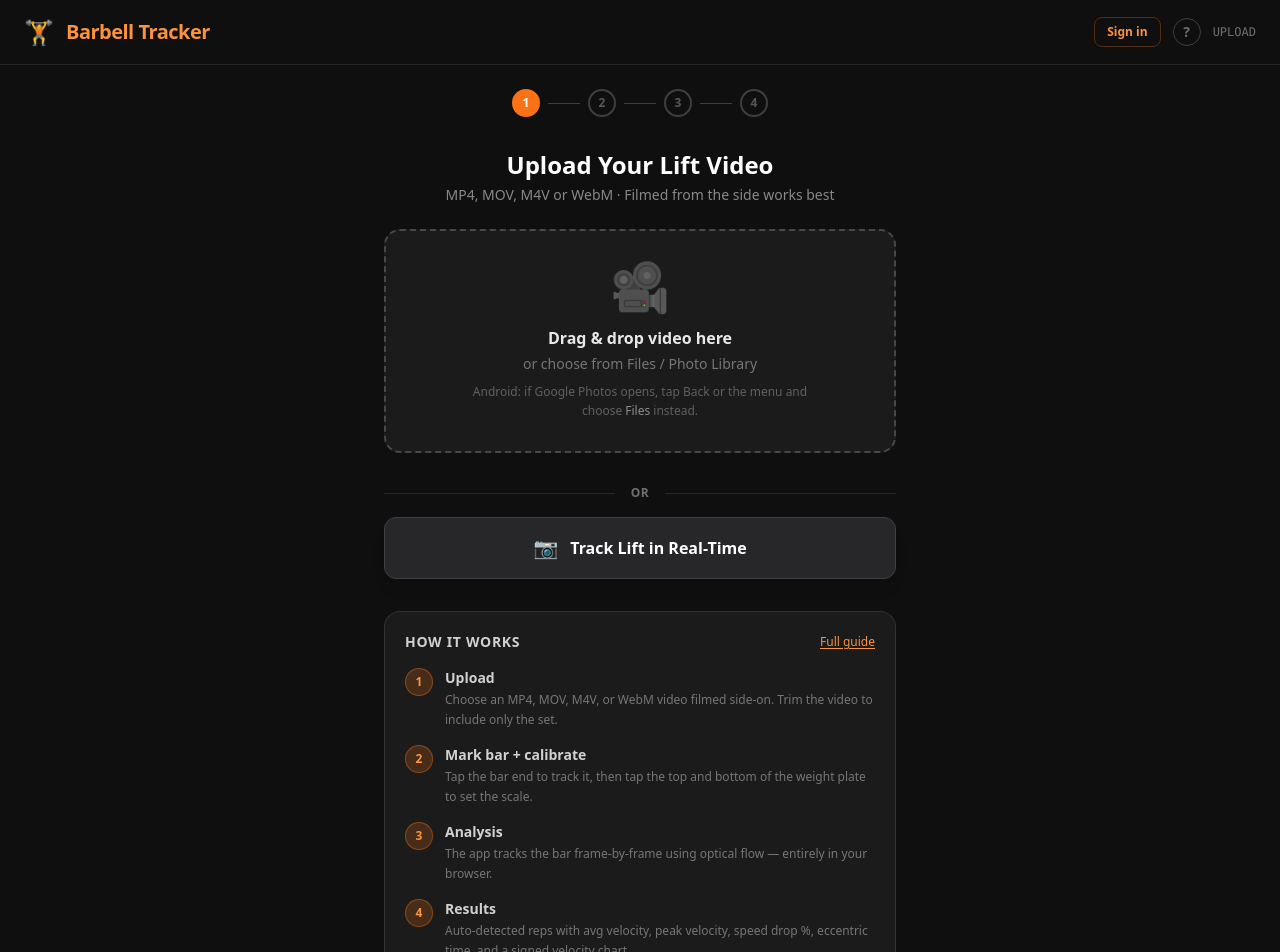
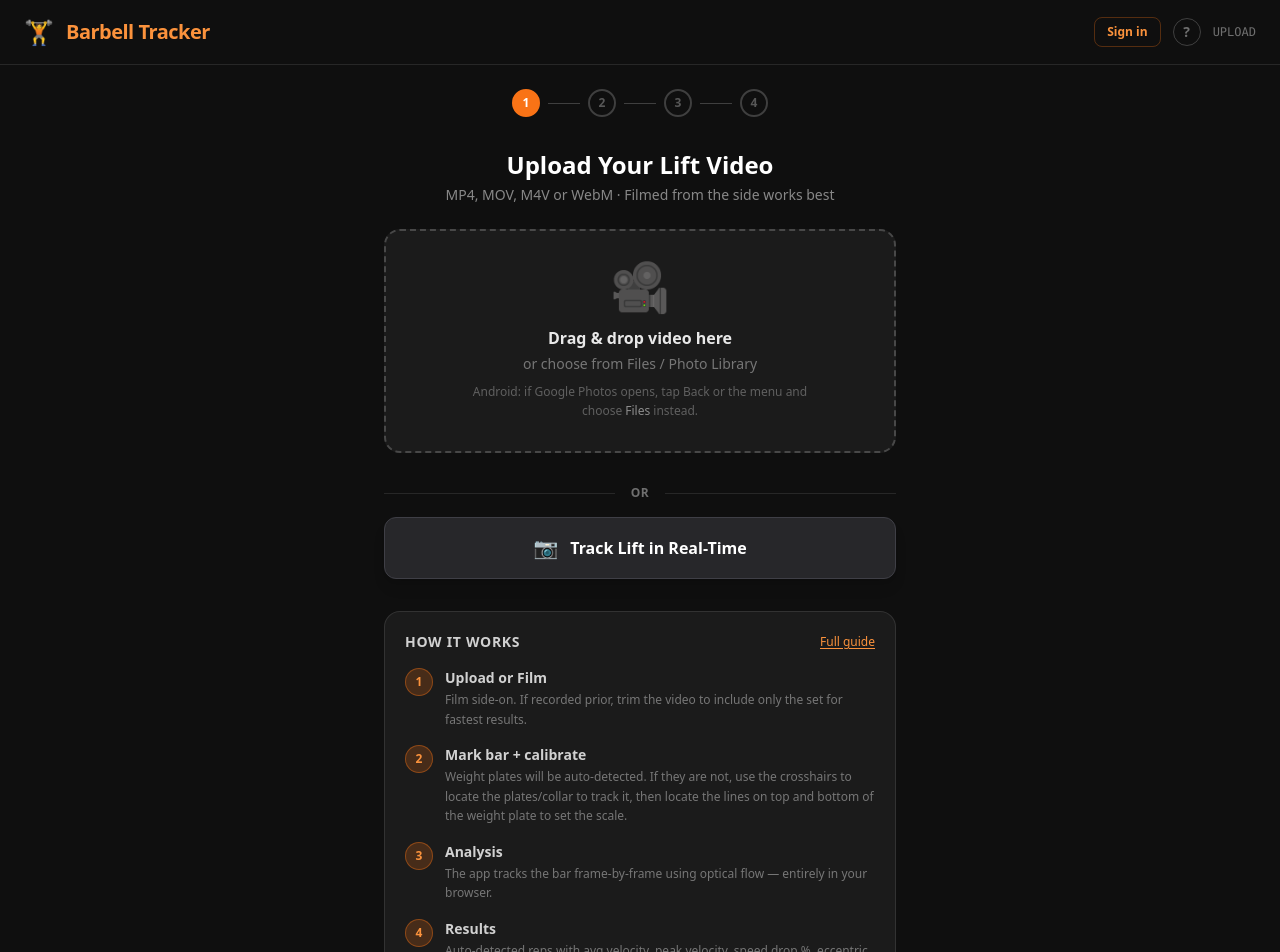
Before and after one commit to Msilvey351/Bar-Tracker, a Next.js app: page / in a window 1280 px wide. Shown: the top 952 px of the page. Built offline with nearby package versions, Linux system fonts and the light colour scheme; no server answers; what onnxruntime-web would draw is missing.

Commit message:
messaging fixes

```diff
--- a/src/components/App.tsx
+++ b/src/components/App.tsx
@@ -189,7 +189,7 @@
           <div className="w-full flex flex-col items-center animate-in fade-in zoom-in-95">
             <div className="mb-6 w-full max-w-md bg-zinc-900 p-4 rounded-xl border border-zinc-800">
               <label className="block text-sm font-semibold text-white/80 mb-2">
-                What are you lifting?
+                What lift is this?
               </label>
               <select
                 value={liftType}
--- a/src/components/RepTable.tsx
+++ b/src/components/RepTable.tsx
@@ -105,7 +105,9 @@
     return isCalib ? fmt(v, 2) : fmt(v, 0);
   };
 
+  // Keep rep1Peak for the table coloring, but add rep1Avg for the stat cards!
   const rep1Peak = stats[0]?.peakConcentricVelocity ?? 1;
+  const rep1Avg  = stats[0]?.avgConcentricVelocity ?? 1;
   const lastStat = stats[stats.length - 1];
 
   // Whether any rep has a detected pause
@@ -152,19 +154,19 @@
           value={String(stats.length)}
         />
         <StatCard
-          label="Rep 1 Peak"
-          value={`${fmtV(rep1Peak)} ${unit}`}
+          label="Rep 1 Avg"
+          value={`${fmtV(rep1Avg)} ${unit}`}
           sub="concentric"
         />
         <StatCard
-          label="Final Peak"
-          value={`${fmtV(lastStat.peakConcentricVelocity)} ${unit}`}
+          label="Final Avg"
+          value={`${fmtV(lastStat.avgConcentricVelocity)} ${unit}`}
           sub="concentric"
         />
         <StatCard
           label="Total Drop"
           value={`${fmt(Math.abs(lastStat.percentSpeedDrop), 1)}%`}
-          sub="vs rep 1"
+          sub="vs rep 1 avg"
           valueClass={dropColour(lastStat.percentSpeedDrop)}
         />
       </div>
--- a/src/components/UploadStep.tsx
+++ b/src/components/UploadStep.tsx
@@ -337,13 +337,13 @@
             {[
               {
                 step: "1",
-                title: "Upload",
-                desc: "Choose an MP4, MOV, M4V, or WebM video filmed side-on. Trim the video to include only the set.",
+                title: "Upload or Film",
+                desc: "Film side-on. If recorded prior, trim the video to include only the set for fastest results.",
               },
               {
                 step: "2",
                 title: "Mark bar + calibrate",
-                desc: "Tap the bar end to track it, then tap the top and bottom of the weight plate to set the scale.",
+                desc: "Weight plates will be auto-detected. If they are not, use the crosshairs to locate the plates/collar to track it, then locate the lines on top and bottom of the weight plate to set the scale.",
               },
               {
                 step: "3",
```
Also changed, not shown: public/how-it-works.png.
